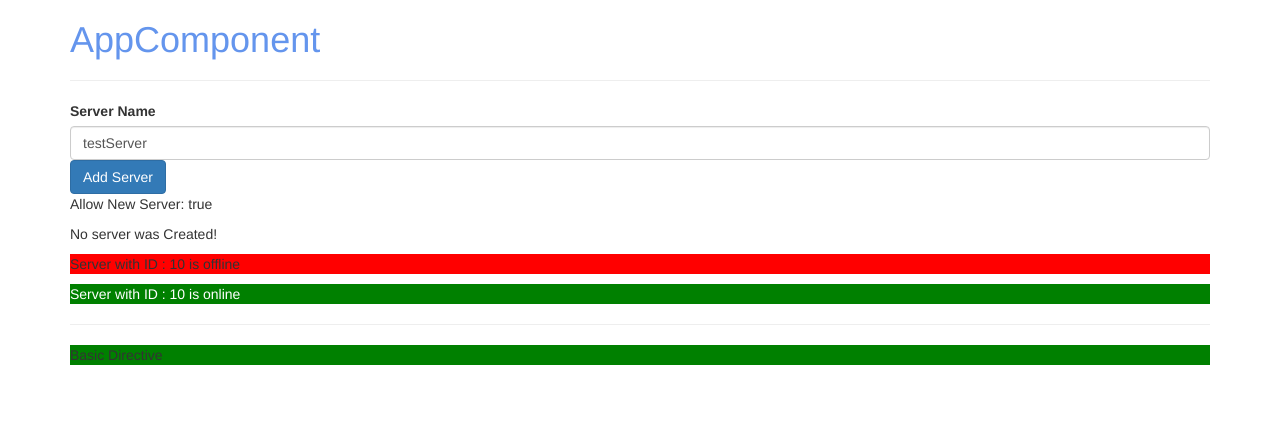
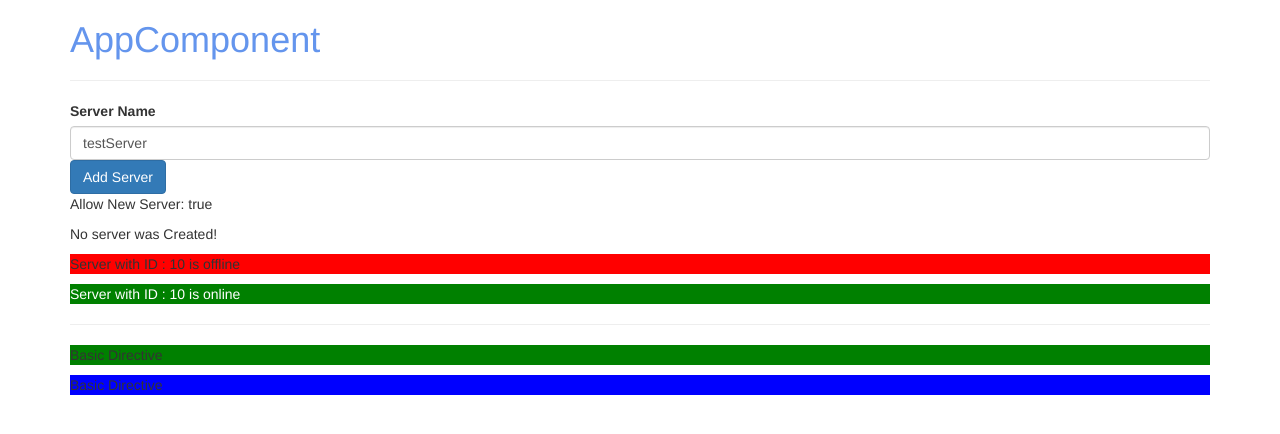
Before and after one commit to schemr/angular4-study, an Angular app in the folder basic/: page / in a window 1280 px wide. Shown: the top 434 px of the page. Built offline with nearby package versions, Linux system fonts and the light colour scheme.

Commit message:
Better Directive (Renderer2)

```diff
--- a/basic/src/app/app.component.html
+++ b/basic/src/app/app.component.html
@@ -6,6 +6,7 @@
       <app-servers></app-servers>
       <hr>
       <p appBasicHighlight>Basic Directive</p>
+      <p appBetterHighlight>Basic Directive</p>
     </div>
   </div>
 </div>
--- a/basic/src/app/app.module.ts
+++ b/basic/src/app/app.module.ts
@@ -7,13 +7,15 @@
 import { ServerComponent } from './server/server.component';
 import { ServersComponent } from './servers/servers.component';
 import { BasicHighlightDirective } from './basic-highlight.directive';
+import { BetterHighlightDirective } from './better-highlight.directive';
 
 @NgModule({
   declarations: [
     AppComponent,
     ServerComponent,
     ServersComponent,
-    BasicHighlightDirective
+    BasicHighlightDirective,
+    BetterHighlightDirective
   ],
   imports: [
     BrowserModule,
--- /dev/null
+++ b/basic/src/app/better-highlight.directive.ts
@@ -0,0 +1,12 @@
+import { Directive, Renderer2, ElementRef, OnInit } from '@angular/core';
+
+@Directive({
+  selector: '[appBetterHighlight]'
+})
+export class BetterHighlightDirective implements OnInit{
+
+  constructor(private elRef: ElementRef, private renderer: Renderer2) { }
+  ngOnInit(){
+    this.renderer.setStyle(this.elRef.nativeElement, "background-color", 'blue')
+  }
+}
```
